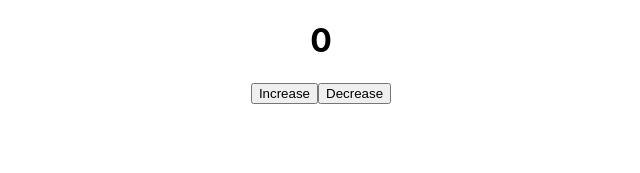
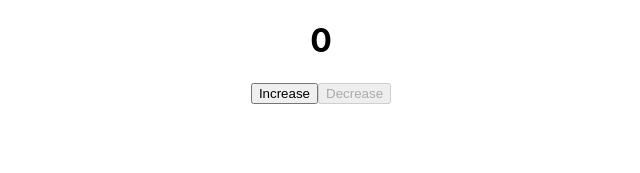
Before and after one commit to Shourov98hassan/counter-app, a React (Create React App) app: page / in a window 1280 px wide. Shown: the top 173 px of the page, without its empty margins (319-959 px from the left). Built offline with nearby package versions, Linux system fonts and the light colour scheme.

Commit message:
disabled functionality add

```diff
--- a/src/components/Home/Home.js
+++ b/src/components/Home/Home.js
@@ -16,8 +16,8 @@ const Home = () => {
     return (
         <div>
            <h1>{count}</h1>
-           <button onClick={handleIncrease}>Increase</button>
-           <button onClick={handleDecrease}>Decrease</button>
+           <button onClick={handleIncrease} disabled={count>4?true:false}>Increase</button>
+           <button onClick={handleDecrease} disabled={count<1?true:false}>Decrease</button>
         </div>
     );
 };
```
